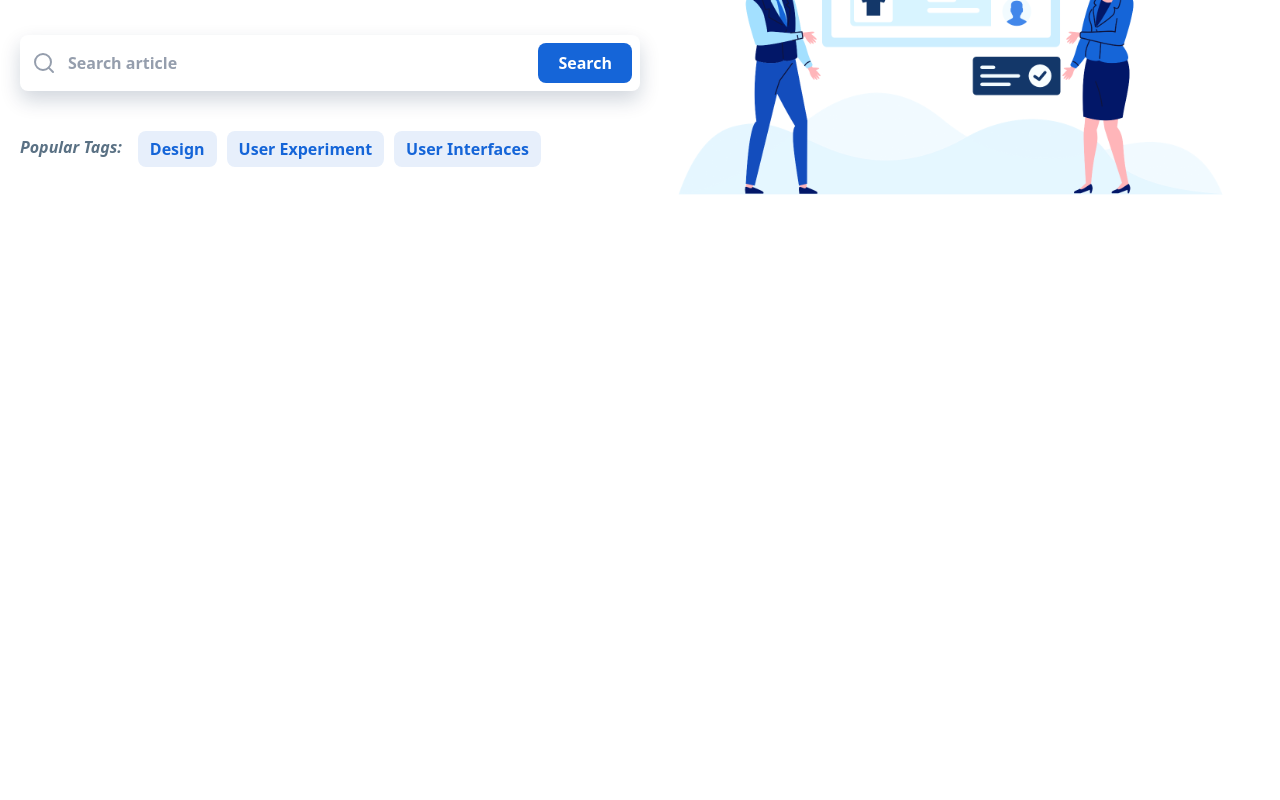
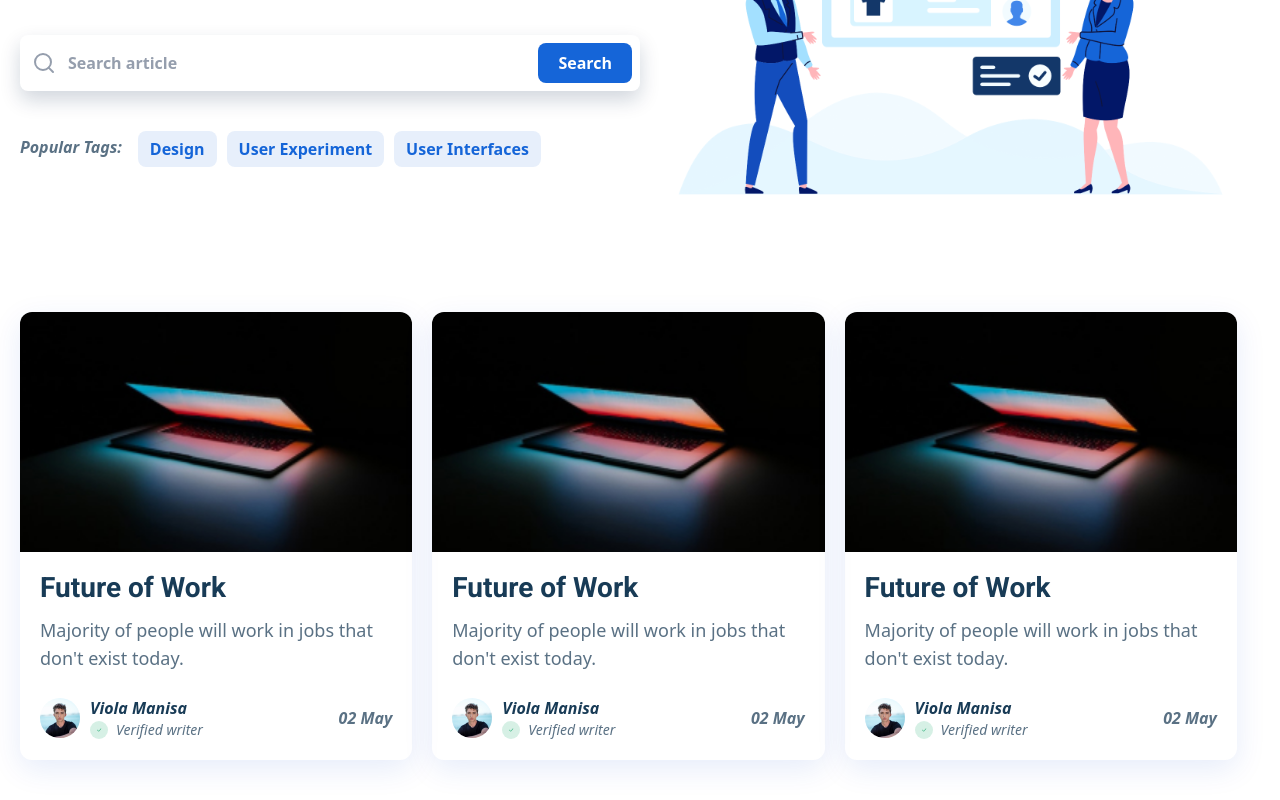
Before and after one commit to Jimi-Chhatrala/frontend-blog-app, a React (Vite) app: page / in a window 1280 px wide. Shown: the part 309-1109 px from the top of the page. Before the commit the page ends 800 px from the top, so only its background shows below. Built offline with nearby package versions, Linux system fonts and the light colour scheme.

Commit message:
Article card component Page Completed

```diff
--- /dev/null
+++ b/src/components/ArticleCard.jsx
@@ -0,0 +1,51 @@
+import { BsCheckLg } from "react-icons/bs";
+import { images } from "../constants";
+
+const ArticleCard = ({ className }) => {
+  return (
+    <div
+      className={`rounded-xl overflow-hidden shadow-[rgba(7,_65,_210,_0.1)_0px_9px_30px] ${className}`}
+    >
+      <img
+        src={images.PostImage}
+        alt="title"
+        className="w-full object-cover object-center h-auto md:h-52 lg:h-48 xl:h-60"
+      />
+      <div className="p-5">
+        <h2 className="font-roboto font-bold text-xl text-dark-soft md:text-2xl lg:text-[28px]">
+          Future of Work
+        </h2>
+        <p className="text-dark-light mt-3 text-sm md:text-lg">
+          Majority of people will work in jobs that don't exist today.
+        </p>
+        <div className="flex justify-between flex-nowrap items-center mt-6">
+          <div className="flex items-center gap-x-2 md:gap-x-2.5">
+            <img
+              src={images.PostProfileImage}
+              alt="post profile"
+              className="w-9 h-9 md:w-10 md:h-10"
+            />
+            <div className="flex flex-col">
+              <h4 className="font-bold italic text-dark-soft text-sm md:text-base">
+                Viola Manisa
+              </h4>
+              <div className="flex items-center gap-x-2">
+                <span className="bg-[#36B37E] w-fit bg-opacity-20 p-1.5 rounded-full">
+                  <BsCheckLg className="w-1.5 h-1.5 text-[#36B37E]" />
+                </span>
+                <span className="italic text-dark-light text-xs md:text-sm">
+                  Verified writer
+                </span>
+              </div>
+            </div>
+          </div>
+          <span className="font-bold text-dark-light italic text-sm md:text-base">
+            02 May
+          </span>
+        </div>
+      </div>
+    </div>
+  );
+};
+
+export default ArticleCard;
--- a/src/constants/images.js
+++ b/src/constants/images.js
@@ -1,8 +1,13 @@
 import Logo from "../assets/Logo.svg";
 import HeroImage from "../assets/HeroImage.svg";
+import PostImage from "../assets/posts/post1.jpg";
+import PostProfileImage from "../assets/posts/post-profile.svg";
+
 const images = {
   Logo,
   HeroImage,
+  PostImage,
+  PostProfileImage,
 };
 
 export default images;
--- a/src/pages/home/HomePage.jsx
+++ b/src/pages/home/HomePage.jsx
@@ -1,11 +1,13 @@
 import React from "react";
 import MainLayout from "../../components/MainLayout";
 import Hero from "./container/Hero";
+import Articles from "./container/Articles";
 
 const HomePage = () => {
   return (
     <MainLayout>
       <Hero />
+      <Articles />
     </MainLayout>
   );
 };
--- /dev/null
+++ b/src/pages/home/container/Articles.jsx
@@ -0,0 +1,14 @@
+import React from "react";
+import ArticleCard from "../../../components/ArticleCard";
+
+const Articles = () => {
+  return (
+    <section className="container mx-auto flex flex-wrap md:gap-x-5 gap-y-5 px-5 py-10">
+      <ArticleCard className="w-full md:w-[calc(50%-20px)] lg:w-[calc(33.33%-21px)]" />
+      <ArticleCard className="w-full md:w-[calc(50%-20px)] lg:w-[calc(33.33%-21px)]" />
+      <ArticleCard className="w-full md:w-[calc(50%-20px)] lg:w-[calc(33.33%-21px)]" />
+    </section>
+  );
+};
+
+export default Articles;
```
Also changed, not shown: src/assets/posts/post-profile.svg (added), src/assets/posts/post1.jpg (added).
